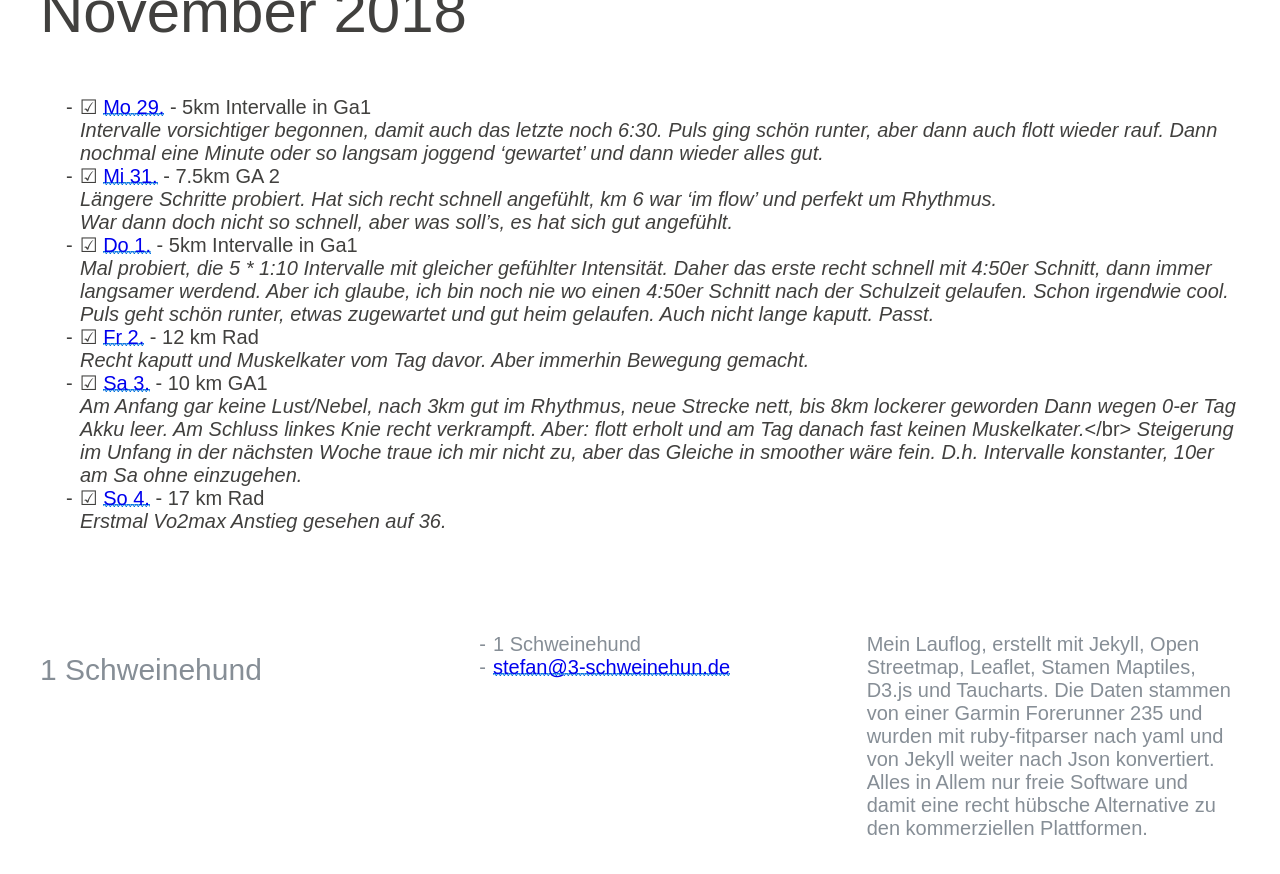
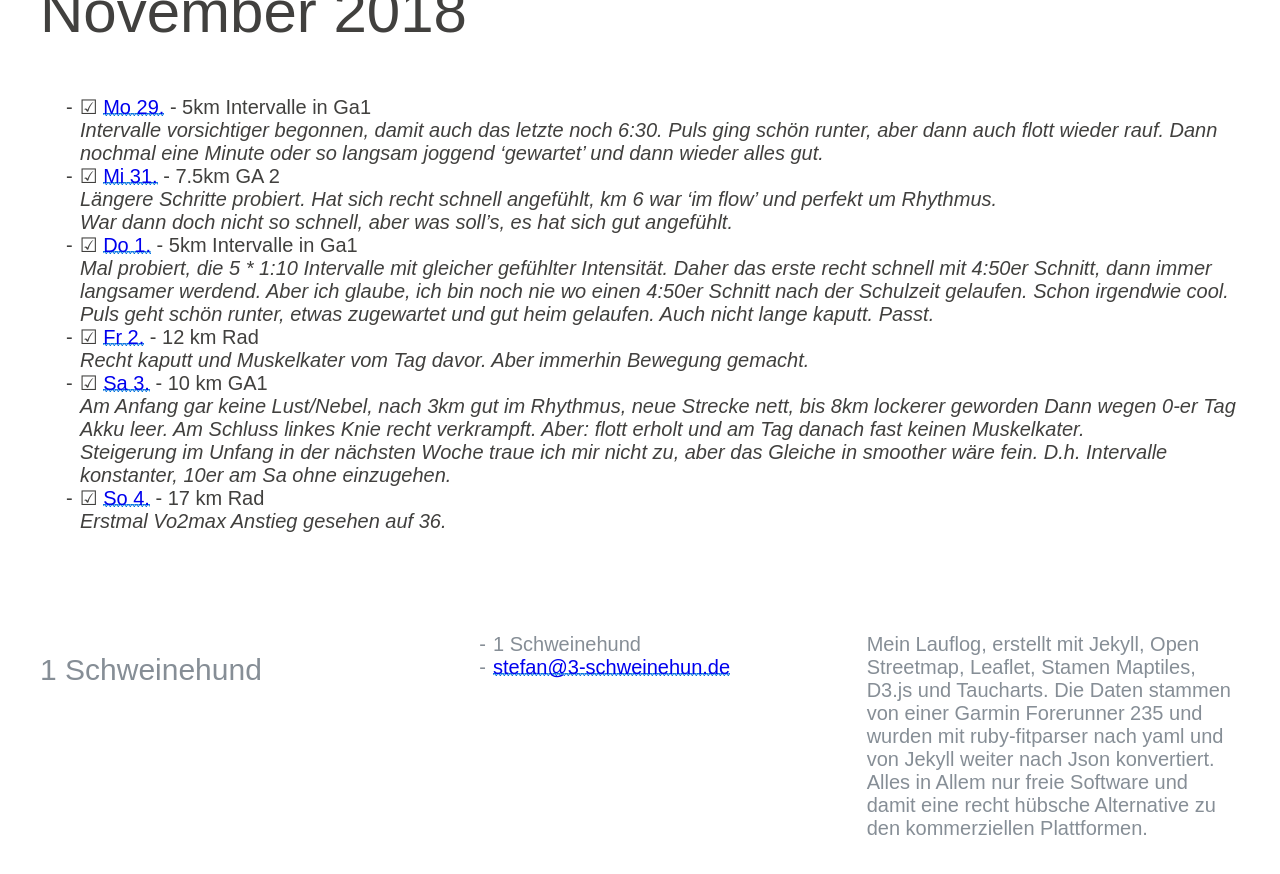
Before and after one commit to haslinger/tracker, a Jekyll site: the page built from pages/joglog.md, in a window 1280 px wide and 900 px high, scrolled down 1817 px. Shown: the top 874 px of the window. Built offline with Jekyll 4.4.1, drawn with Linux system fonts in a browser that asks for light colours; some web fonts are replaced; our own code applies the rules of GitHub Pages for plain Markdown files.

Commit message:
typo in break

```diff
--- a/pages/joglog.md
+++ b/pages/joglog.md
@@ -61,7 +61,7 @@ permalink: /joglog
 * ☑ [Sa 3.](2018/11/03/12-45.html) - 10 km GA1<br/>
   *Am Anfang gar keine Lust/Nebel, nach 3km gut im Rhythmus, neue Strecke nett, bis 8km lockerer geworden
   Dann wegen 0-er Tag Akku leer. Am Schluss linkes Knie recht verkrampft. Aber: flott erholt und
-  am Tag danach fast keinen Muskelkater.*</br>
+  am Tag danach fast keinen Muskelkater.*<br/>
   *Steigerung im Unfang in der nächsten Woche traue ich mir nicht zu, aber das Gleiche in smoother wäre fein.
   D.h. Intervalle konstanter, 10er am Sa ohne einzugehen.*
 * ☑ [So 4.](2018/11/04/15-31.html) - 17 km Rad<br/>
```
